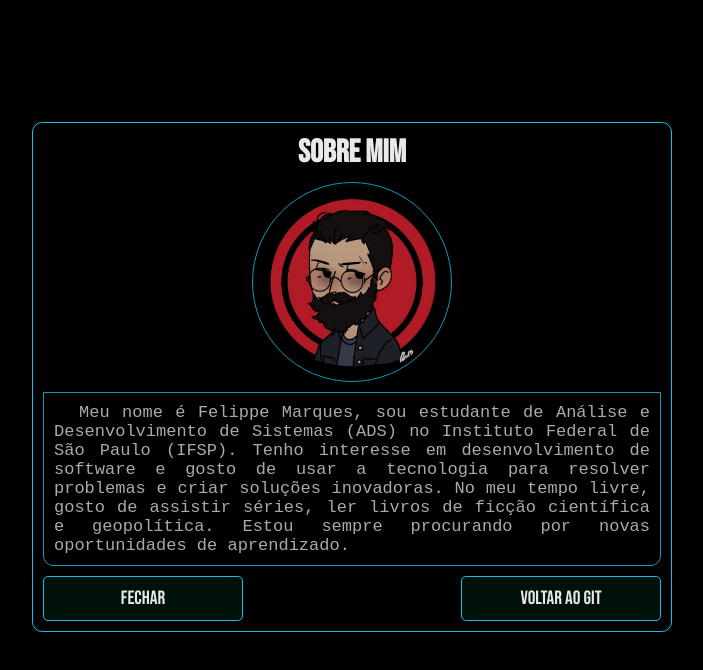
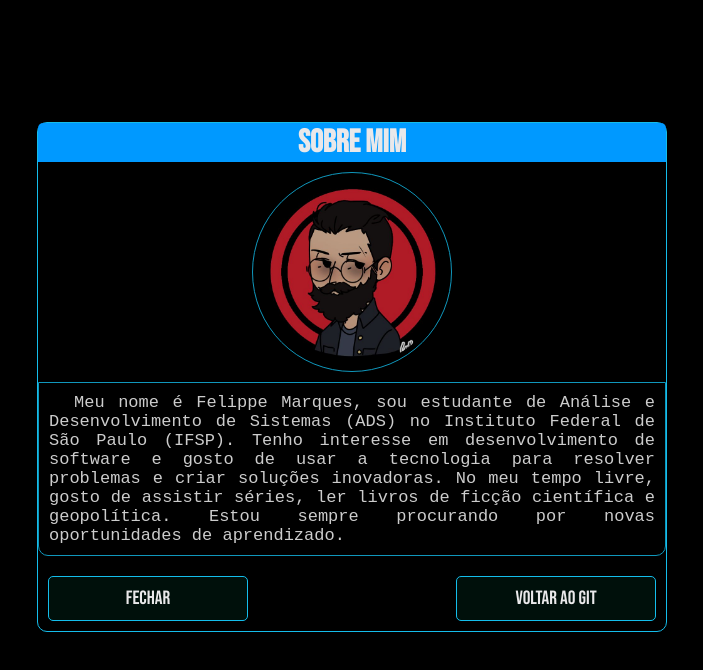
Before and after one commit to hochiminh1996/modal, a plain HTML site: page modal/index.html in a window 1280 px wide. Both pictures are taken after a click on the button "💻 Sobre mim 💻". Shown: the whole page, without its empty margins (288-991 px from the left). Drawn offline with Linux system fonts and the light colour scheme.

Commit message:
Modificações de eventos

```diff
--- a/modal/css/estilo.css
+++ b/modal/css/estilo.css
@@ -11,7 +11,7 @@
 }
 
 body {
-    background-color:rgba(0, 0, 0, 1);
+    background-color: rgba(0, 0, 0, 1);
 }
 
 /* principal */
@@ -23,6 +23,7 @@ main#principal {
     flex-direction: column;
     justify-content: center;
     align-items: center;
+    padding: 10px;
 
 }
 
@@ -48,7 +49,7 @@ main#principal {
     color: #14BDEB;
 }
 
-.remove-img{
+.remove-img {
     display: none;
 }
 
@@ -62,11 +63,8 @@ div.modal-wrapper {
     border: 1px solid #14BDEB;
     border-radius: 10px;
     width: 50%;
-    padding: 10px;
     height: fit-content;
     margin: 0 auto;
-
-
 }
 
 /* escondendo o modal */
@@ -84,10 +82,15 @@ div.modal-wrapper {
     align-items: center;
     color: #e9e8ea;
     font-family: var(--font-padrao);
-    background-color:rgba(0, 0, 0, 1);
+    background-color: rgba(0, 0, 0, 1);
+}
+
+#info h1 {
+    background-color: #09f;
+    width: 100%;
+    border-radius: 5px 5px 0px 0px;
 
 }
-
 
 .imagem {
     width: 200px;
@@ -112,7 +115,7 @@ div.modal-wrapper {
     font-size: 17px;
     margin-bottom: 10px;
     font-family: 'Courier New', Courier, monospace;
-    color: #d5d5d5;
+    color: white;
     border: 1px solid #14BDEB;
     padding: 10px;
     border-radius: 0px 0px 10px 10px;
@@ -127,11 +130,12 @@ div.modal-wrapper {
 }
 
 
-div#btns{
+div#btns {
     display: flex;
     justify-content: space-between;
     /* border: 1px solid red; */
     width: 100%;
+    padding: 10px;
 }
 
 /* botão de fechar o modão estilo */
```
